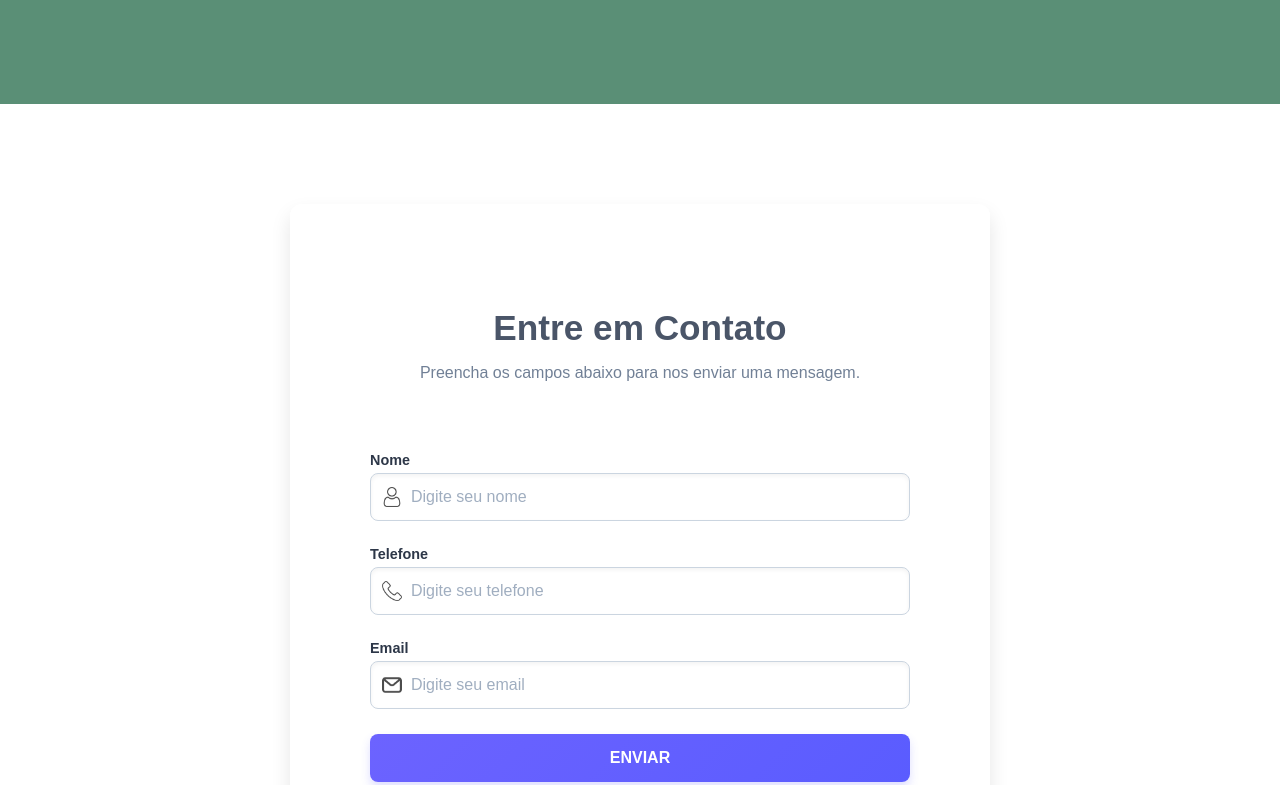
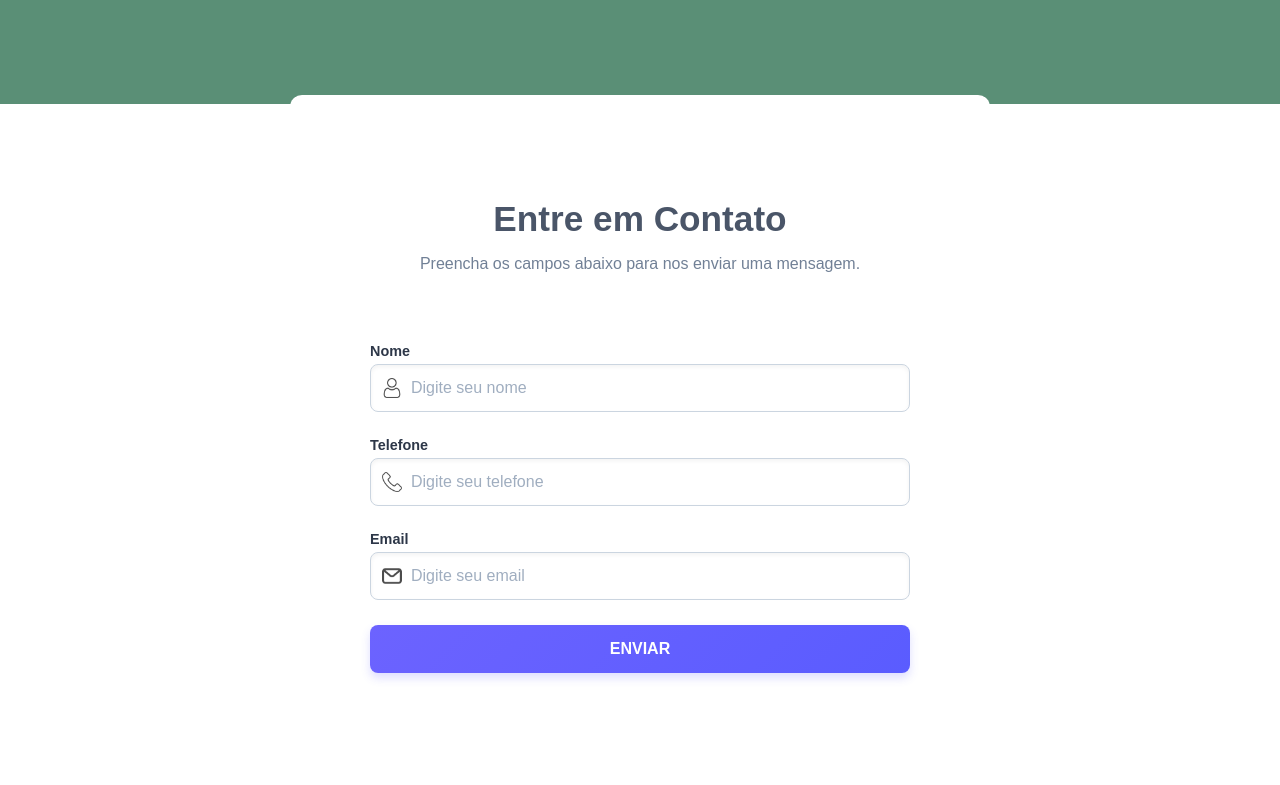
Before and after one commit to ErnandyLucena/MicalPsicologo, a plain HTML site: page index.html in a window 1280 px wide. Shown: the part 4476-5261 px from the top of the page. After the commit the page ends 5229 px from the top, so only its background shows below. Drawn offline with Linux system fonts and the light colour scheme.

Commit message:
Add files via upload

```diff
--- a/index.html
+++ b/index.html
@@ -153,13 +153,13 @@
         </div>
       </div>
       <div class="contact-form">
+        <div class="contact-card">
             <div class="contact-form-header">
                 <h1>Entre em Contato</h1>
                 <p>Preencha os campos abaixo para nos enviar uma mensagem.</p>
             </div>
             <form>
                 <div class="form-group">
-
                     <label for="name">Nome</label>
                     <div class="input-wrapper">
                         <img src="user.png" alt="User Icon" class="input-icon">
@@ -182,7 +182,7 @@
                 </div>
                 <button type="submit" class="btn-submit">Enviar</button>
             </form>
-
+        </div>
     </div>
 
 
--- a/styles.css
+++ b/styles.css
@@ -472,21 +472,23 @@
 
 
   .contact-form {
+    display: flex;
+    justify-content: center;
+   align-items: center;
+   height: 80vh;
+}
 
-    margin: 100px auto;
-    z-index: 100;
-    position: relative;
+.contact-card {
   align-items: center;
   padding: 80px;
-    height: 90vh;
   width: 100%;
   align-items: center;
   max-width: 700px;
   background: linear-gradient(135deg, #ffffff, #ffffff);
   border-radius: 12px;
-    box-shadow: 0 10px 20px rgba(0, 0, 0, 0.1);
   text-align: center;
   font-family: 'Arial', sans-serif;
+
 }
 
 .contact-form-header h1 {
```
Lines whose indentation alone changed are shown as unchanged.
